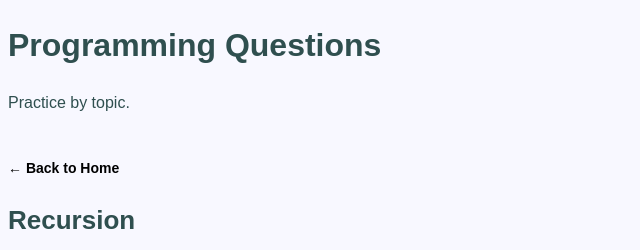
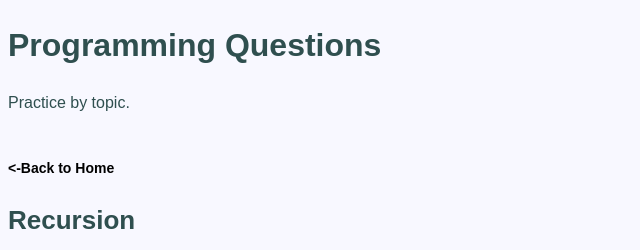
Before and after one commit to imdaksh99/C-language-Questions, a plain HTML site: page Programming-Questions/questions/recursion.html in a window 1280 px wide. Shown: the top 250 px of the page, 0-640 px from the left. Drawn offline with Linux system fonts and the light colour scheme.

```diff
--- a/Programming-Questions/questions/recursion.html
+++ b/Programming-Questions/questions/recursion.html
@@ -1,4 +1,3 @@
-
 <!DOCTYPE html>
 <html lang="en">
 <head>
@@ -16,9 +15,7 @@
 
     <main class="page-container">
 
-        <a href="../index.html" class="back-link">
-            &larr; Back to Home
-        </a>
+        <a href="../index.html" class="back-link"><-Back to Home</a>
 
         <h2 class="page-title">Recursion</h2>
         <p class="page-description">
```
